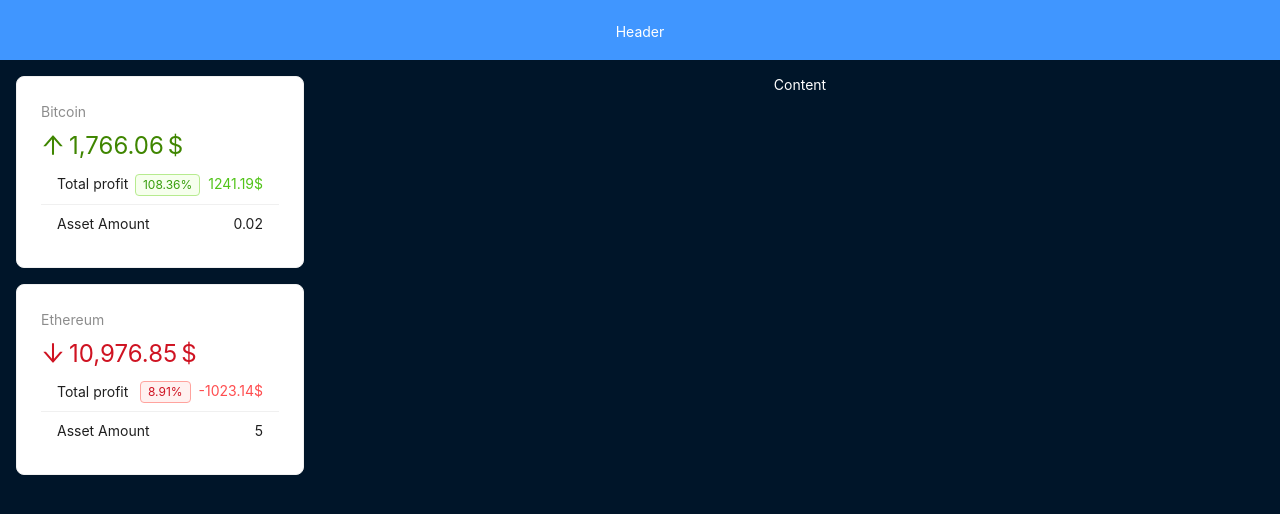
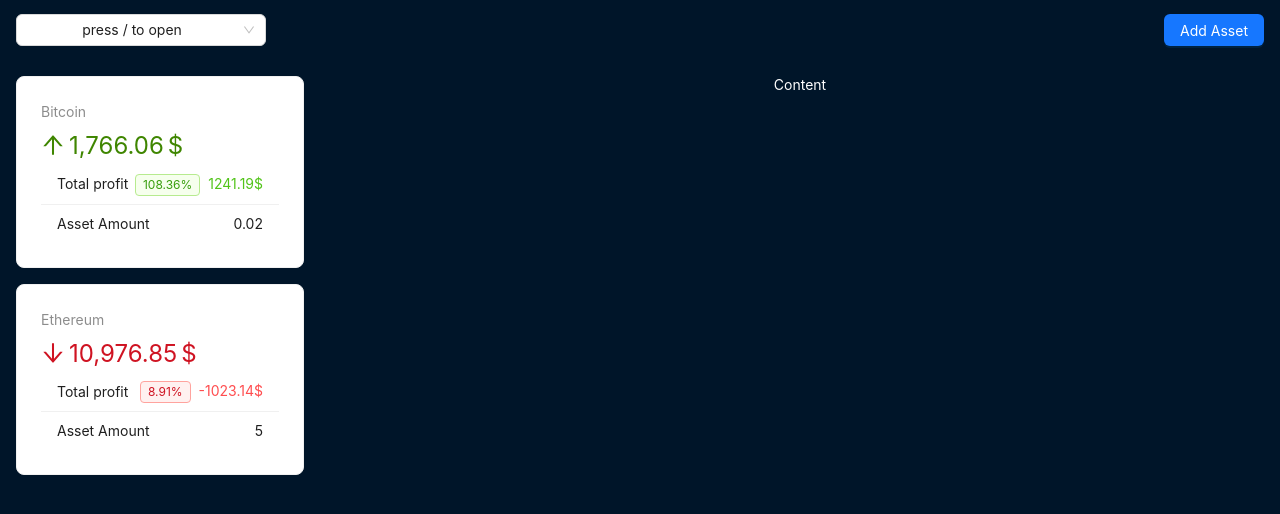
Before and after one commit to Rics69/cryptoapp, a React (Vite) app: page / in a window 1280 px wide. Shown: the top 514 px of the page. Built offline with nearby package versions, Linux system fonts and the light colour scheme.

Commit message:
feat: add header select component and btn

```diff
--- a/src/components/layout/AppHeader.tsx
+++ b/src/components/layout/AppHeader.tsx
@@ -1,17 +1,62 @@
 import React from "react";
-import {Layout} from "antd";
+import {Button, Layout, Select, Space} from "antd";
 
 const headerStyle: React.CSSProperties = {
+    width: '100%',
     textAlign: 'center',
-    color: '#fff',
     height: 60,
-    paddingInline: 48,
-    lineHeight: '64px',
-    backgroundColor: '#4096ff',
+    padding: '1rem',
+    display: 'flex',
+    justifyContent: 'space-between',
+    alignItems: 'center'
 };
 
+const handleChange = (value: string[]) => {
+    console.log(`selected ${value}`);
+};
+
+const options = [
+    {
+        label: 'China',
+        value: 'china',
+        emoji: '🇨🇳',
+        desc: 'China (中国)',
+    },
+    {
+        label: 'USA',
+        value: 'usa',
+        emoji: '🇺🇸',
+        desc: 'USA (美国)',
+    },
+    {
+        label: 'Japan',
+        value: 'japan',
+        emoji: '🇯🇵',
+        desc: 'Japan (日本)',
+    },
+    {
+        label: 'Korea',
+        value: 'korea',
+        emoji: '🇰🇷',
+        desc: 'Korea (韩国)',
+    },
+];
+
 const AppHeader: React.FC = () => {
-    return <Layout.Header style={headerStyle}>Header</Layout.Header>
+    return <Layout.Header style={headerStyle}>
+        <Select
+            style={{ width: 250 }}
+            value="press / to open"
+            optionLabelProp="label"
+            options={options}
+            optionRender={(option) => (
+                <Space>
+                    <img src="" alt="Label Crypto"/> Bitcoin
+                </Space>
+            )}
+        />
+        <Button type="primary">Add Asset</Button>
+    </Layout.Header>
 }
 
 export default AppHeader
```
